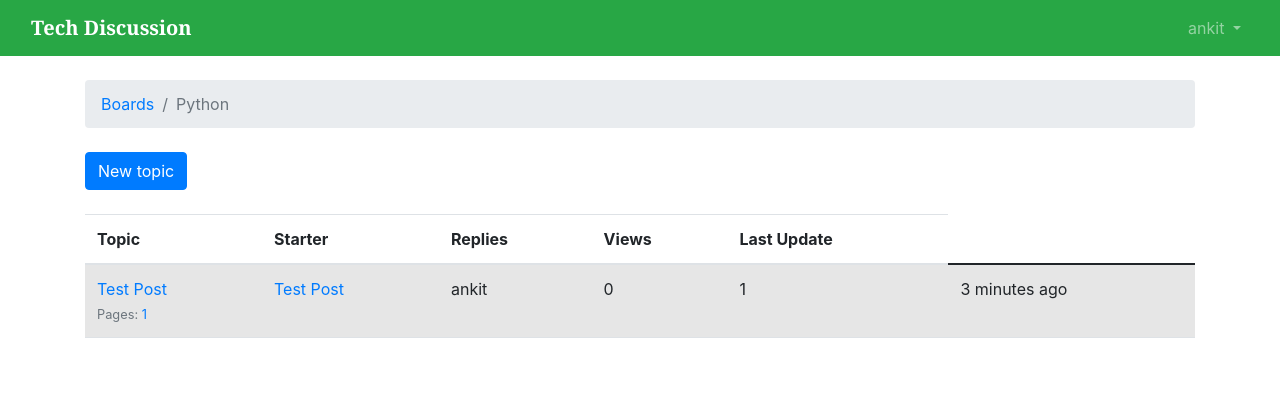
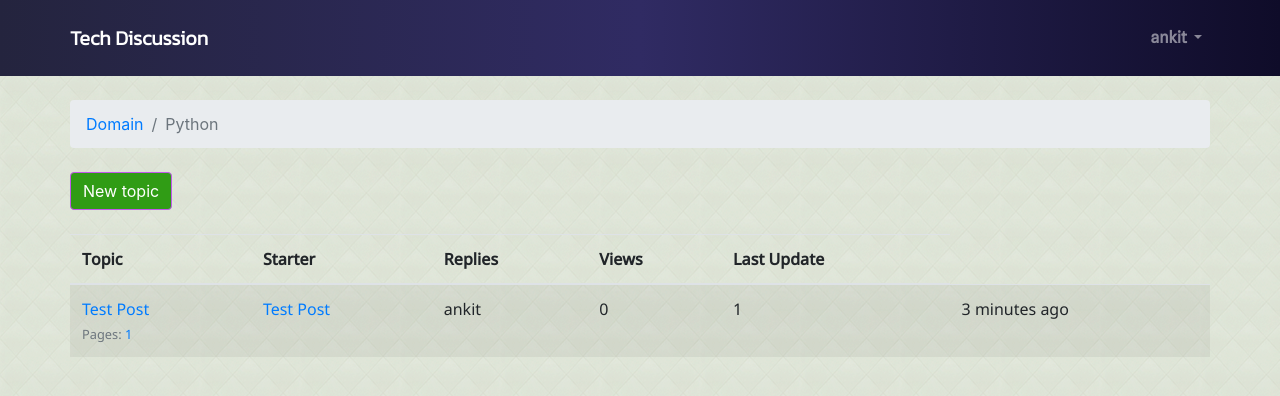
Before and after one commit to ankit-pn/techDiscussion, a Django app: page /boards/4/ in a window 1280 px wide. Shown: the top 396 px of the page. Run offline with Django 4.2, Linux system fonts and the light colour scheme; a user stored in the database is signed in; data comes from the database, SQL or seed files in the repository; both versions use the stored data as it was after the commit; style sheets or scripts are compiled from the project's sources; some libraries are stand-ins or nearby versions.

Commit message:
css changes

```diff
--- a/myproject/static/css/app.css
+++ b/myproject/static/css/app.css
@@ -1,3 +1,84 @@
 .navbar-brand {
-    font-family: 'Noto Serif', serif;
-  }
+  font-family: "Kanit", sans-serif;
+  font-weight: bolder;
+}
+
+.bg-custom-1 {
+  background-color: #85144b;
+}
+
+.bg-custom-2 {
+  background: #0f0c29; /* fallback for old browsers */
+  background: -webkit-linear-gradient(
+    to right,
+    #24243e,
+    #302b63,
+    #0f0c29
+  ); /* Chrome 10-25, Safari 5.1-6 */
+  background: linear-gradient(
+    to right,
+    #24243e,
+    #302b63,
+    #0f0c29
+  ); /* W3C, IE 10+/ Edge, Firefox 16+, Chrome 26+, Opera 12+, Safari 7+ */
+}
+.container {
+  max-width: 1170px;
+  min-height: 60px;
+}
+
+.btn-primary {
+  background-color: #309c15;
+  border-color: #c158eb;
+}
+
+#loginbutton {
+  background-color: #3d9863;
+  border-color: #c158eb;
+}
+#userMenu {
+  font-weight: bold;
+  font-family: "Spline Sans", sans-serif;
+}
+
+.dropdown-item:hover {
+  background-color: #e5e7f7;
+}
+
+.dropdown-item {
+  font-family: "Hind", sans-serif;
+}
+
+body {
+  background-image: url("../img/bg1.png");
+}
+
+
+
+
+
+
+
+#crumbs ul li:first-child a {
+  border-top-left-radius: 10px; border-bottom-left-radius: 10px;
+}
+#crumbs ul li:first-child a:before {
+  display: none;
+}
+
+#crumbs ul li:last-child a {
+  padding-right: 40px;
+  border-top-right-radius: 10px; border-bottom-right-radius: 10px;
+}
+#crumbs ul li:last-child a:after {
+  display: none;
+}
+
+#crumbs ul li a:hover {
+background: #357DFD;
+color:#fff;
+}
+#crumbs ul li a:hover:after {
+  border-left-color: #357DFD;
+   color:#fff;
+}
--- /dev/null
+++ b/myproject/static/css/home.css
@@ -0,0 +1,8 @@
+
+.thead-inverse{
+    font-family: 'Open Sans', sans-serif;
+}
+
+#b{
+    font-family: 'Noto Sans', sans-serif;
+}
--- a/myproject/templates/base.html
+++ b/myproject/templates/base.html
@@ -3,17 +3,19 @@
   <head>
     <meta charset="utf-8">
     <title>{% block title %}Tech Discussion{% endblock %}</title>
-    <link href="https://fonts.googleapis.com/css2?family=Noto+Serif:wght@700&display=swap" rel="stylesheet">
-    <link rel="stylesheet" href="{% static 'css/bootstrap.min.css' %}">
-    <link rel="stylesheet" href="{% static 'css/app.css' %}">
+    <link href="https://fonts.googleapis.com/css2?family=Kanit:wght@300&display=swap" rel="stylesheet">
+    <link href="https://fonts.googleapis.com/css2?family=Hind:wght@300&family=Spline+Sans&display=swap" rel="stylesheet">
+    <link href="https://maxcdn.bootstrapcdn.com/bootstrap/4.4.1/css/bootstrap.min.css" rel="stylesheet" >
+    <link  href="{% static 'css/app.css' %}" rel="stylesheet" type="text/css" >
+    <link  href="{% static 'scss/app.scss' %}" rel="stylesheet" type="text/css" >
     {% block stylesheet %} {% endblock %}
   </head>
 
 
   <body>
     {% block body %}
-    <nav class="navbar navbar-expand-sm navbar-dark bg-success">
-      <div class="container-fluid">
+    <nav class="navbar navbar-expand-sm navbar-dark bg-custom-2">
+      <div class="container">
         <a class="navbar-brand" href="{% url 'home' %}">Tech Discussion</a>
         <button class="navbar-toggler" type="button" data-toggle="collapse" data-target="#mainMenu" aria-controls="mainMenu" aria-expanded="false" aria-label="Toggle navigation">
           <span class="navbar-toggler-icon"></span>
@@ -35,7 +37,7 @@
             </ul>
           {% else %}
             <form class="form-inline ml-auto">
-              <a href="{% url 'login' %}" class="btn btn-outline-secondary">Log in</a>
+              <a href="{% url 'login' %}" class="btn btn-primary ml-2 " id='loginbutton'>Log in</a>
               <a href="{% url 'signup' %}" class="btn btn-primary ml-2">Sign up</a>
             </form>
           {% endif %}
@@ -44,7 +46,7 @@
     </nav>
 
     <div class="container">
-      <ol class="breadcrumb my-4">
+      <ol class="breadcrumb my-4 " id='crumbs'>
         {% block breadcrumb %}
         {% endblock %}
       </ol>
@@ -53,8 +55,7 @@
 
     </div>
     {% endblock body %}
-    <link rel="stylesheet" href=
-"https://maxcdn.bootstrapcdn.com/bootstrap/4.4.1/css/bootstrap.min.css">
+
     <script src=
 "https://ajax.googleapis.com/ajax/libs/jquery/3.4.1/jquery.min.js">
     </script>
--- a/myproject/templates/topic_posts.html
+++ b/myproject/templates/topic_posts.html
@@ -6,7 +6,7 @@
 {% block title %}{{ topic.subject }}{% endblock %}
 
 {% block breadcrumb %}
-  <li class="breadcrumb-item"><a href="{% url 'home' %}">Boards</a></li>
+  <li class="breadcrumb-item"><a href="{% url 'home' %}">Domain</a></li>
   <li class="breadcrumb-item"><a href="{% url 'board_topics' topic.board.pk %}">{{ topic.board.name }}</a></li>
   <li class="breadcrumb-item active">{{ topic.subject }}</li>
 {% endblock %}
--- a/myproject/templates/topics.html
+++ b/myproject/templates/topics.html
@@ -4,9 +4,18 @@
 {% block title %}
   {{ board.name }} - {{ block.super }}
 {% endblock %}
+{% load static %}
+{% block stylesheet %}
+
+<link href="https://fonts.googleapis.com/css2?family=Open+Sans:wght@500&display=swap" rel="stylesheet">
+<link href="https://fonts.googleapis.com/css2?family=Noto+Sans&display=swap" rel="stylesheet">
+
+<link  href="{% static 'css/home.css' %}" rel="stylesheet" type="text/css" >
+{% endblock stylesheet %}
+
 
 {% block breadcrumb %}
-  <li class="breadcrumb-item"><a href="{% url 'home' %}">Boards</a></li>
+  <li class="breadcrumb-item"><a href="{% url 'home' %}">Domain</a></li>
   <li class="breadcrumb-item active">{{ board.name }}</li>
 {% endblock %}
 
@@ -27,7 +36,7 @@
   <tbody>
     {% for topic in topics %}
     {% url 'topic_posts' board.pk topic.pk as topic_url %}
-      <tr>
+      <tr id='b'>
         <td>
           <p class="mb-0">
             <a href="{{ topic_url }}">{{ topic.subject }}</a>
```
Also changed, not shown: myproject/templates/home.html (+14 -5 lines), myproject/templates/my_account.html (+10 -2 lines), myproject/db.sqlite3, myproject/static/img/bg1.png (added), myproject/static/scss/app.scss (added), 1 other file.
